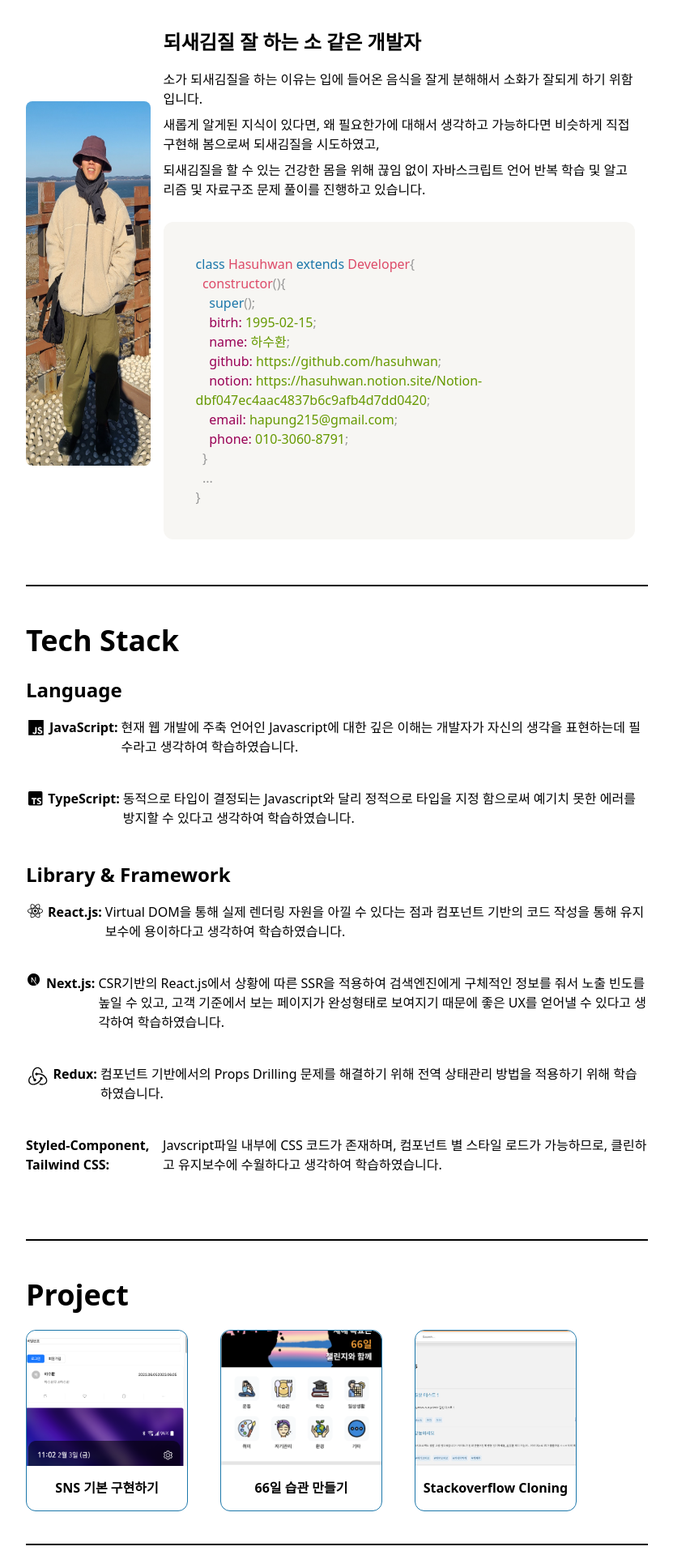
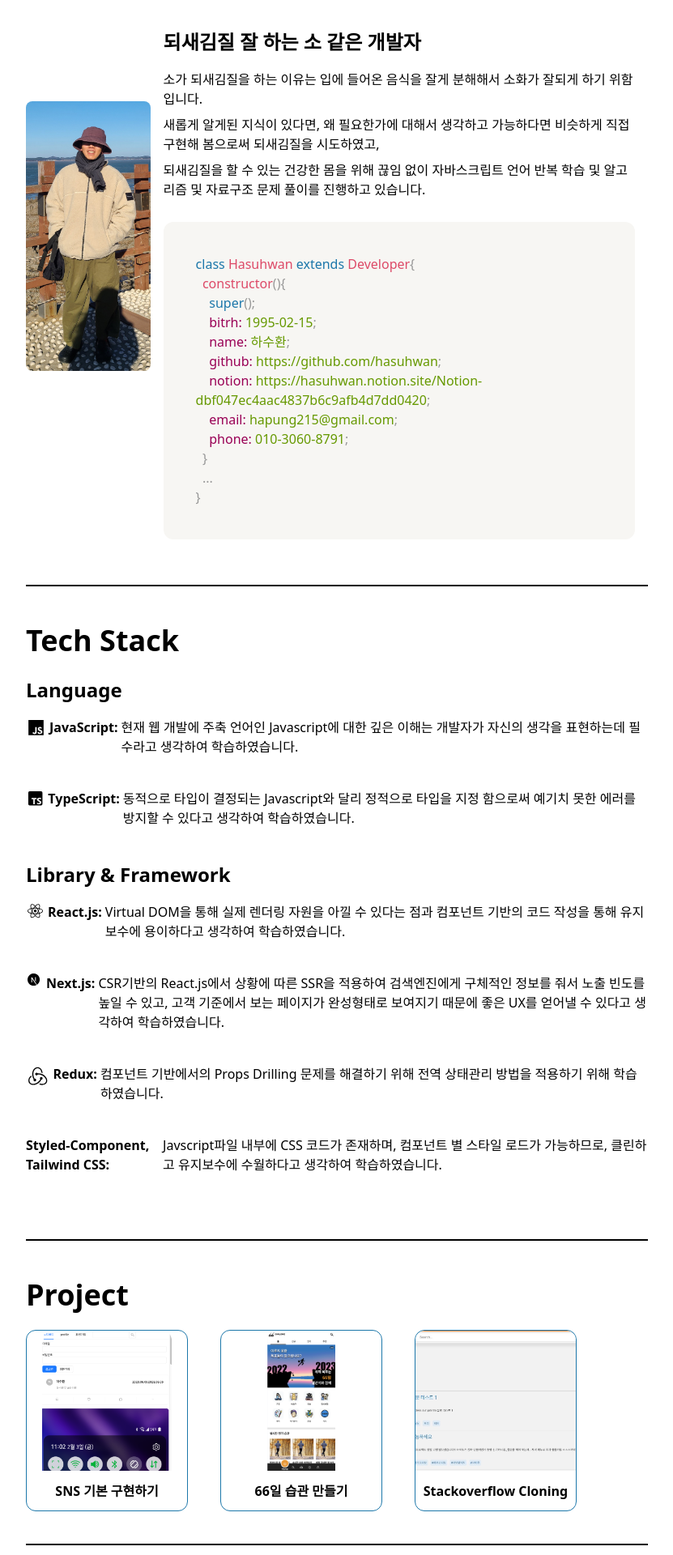
Before and after one commit to hasuhwan/frontend-test1, a Next.js app: page / in a window 1280 px wide. Shown: the part 140-2060 px from the top of the page at 81% size, without its empty margins (224-1055 px from the left). Built offline with nearby package versions, Linux system fonts and the light colour scheme.

Commit message:
Image -> img 태그 변경

```diff
--- a/src/components/Profile/index.tsx
+++ b/src/components/Profile/index.tsx
@@ -1,4 +1,3 @@
-import Image from "next/image";
 import Particle from "../Particle";
 import Link from "next/link";
 import { intro, profileData, regexp } from "./staticData";
@@ -7,14 +6,7 @@ export default function Profile() {
     <Particle title="About Me">
       <div className="w-full grid grid-rows-1 grid-cols-5 justify-center items-center ">
         <div className="w-full h-3/4 max-h-[450px] relative">
-          <Image
-            src="/profile.jpeg"
-            alt="proifle"
-            fill={true}
-            placeholder="blur"
-            blurDataURL="/profile.jpeg"
-            className=" rounded-lg "
-          />
+          <img src="/profile.jpeg" alt="proifle" className=" rounded-lg " />
         </div>
 
         <div className=" col-start-2 col-span-4 p-4 flex flex-col">
--- a/src/components/Project/Post.tsx
+++ b/src/components/Project/Post.tsx
@@ -1,4 +1,3 @@
-import Image from "next/image";
 import type { dataValue } from "./staticData";
 interface IpropsValue {
   data: dataValue;
@@ -13,13 +12,11 @@ export default function Post(props: IpropsValue) {
         return props.nav(props.value);
       }}
     >
-      <div className="w-full h-3/4 aspect-square relative ">
-        <Image
+      <div className="w-full aspect-square relative overflow-hidden flex justify-center ">
+        <img
           src={props.data.imgSrc}
           alt={props.data.title}
-          fill={true}
-          style={{ objectFit: "cover" }}
-          className="rounded-t-xl"
+          className="rounded-t-xl h-full object-cover"
         />
       </div>
       <div className="w-full h-1/4 justify-center items-center flex">
--- a/src/components/viewProject/ImageProject.tsx
+++ b/src/components/viewProject/ImageProject.tsx
@@ -1,4 +1,3 @@
-import Image from "next/image";
 import Slider from "react-slick";
 import "slick-carousel/slick/slick.css";
 import "slick-carousel/slick/slick-theme.css";
@@ -46,13 +45,12 @@ export default function ImageProject(props: IpropsValue) {
               }}
             >
               <Slider {...settings} className="w-4/5 h-full">
-                {props.images.map((el) => {
+                {props.images.map((el, idx) => {
                   return (
-                    <Image
+                    <img
                       src={el}
                       alt={el}
-                      width={100}
-                      height={500}
+                      key={idx}
                       className="rounded-xl border-2"
                     />
                   );
```
